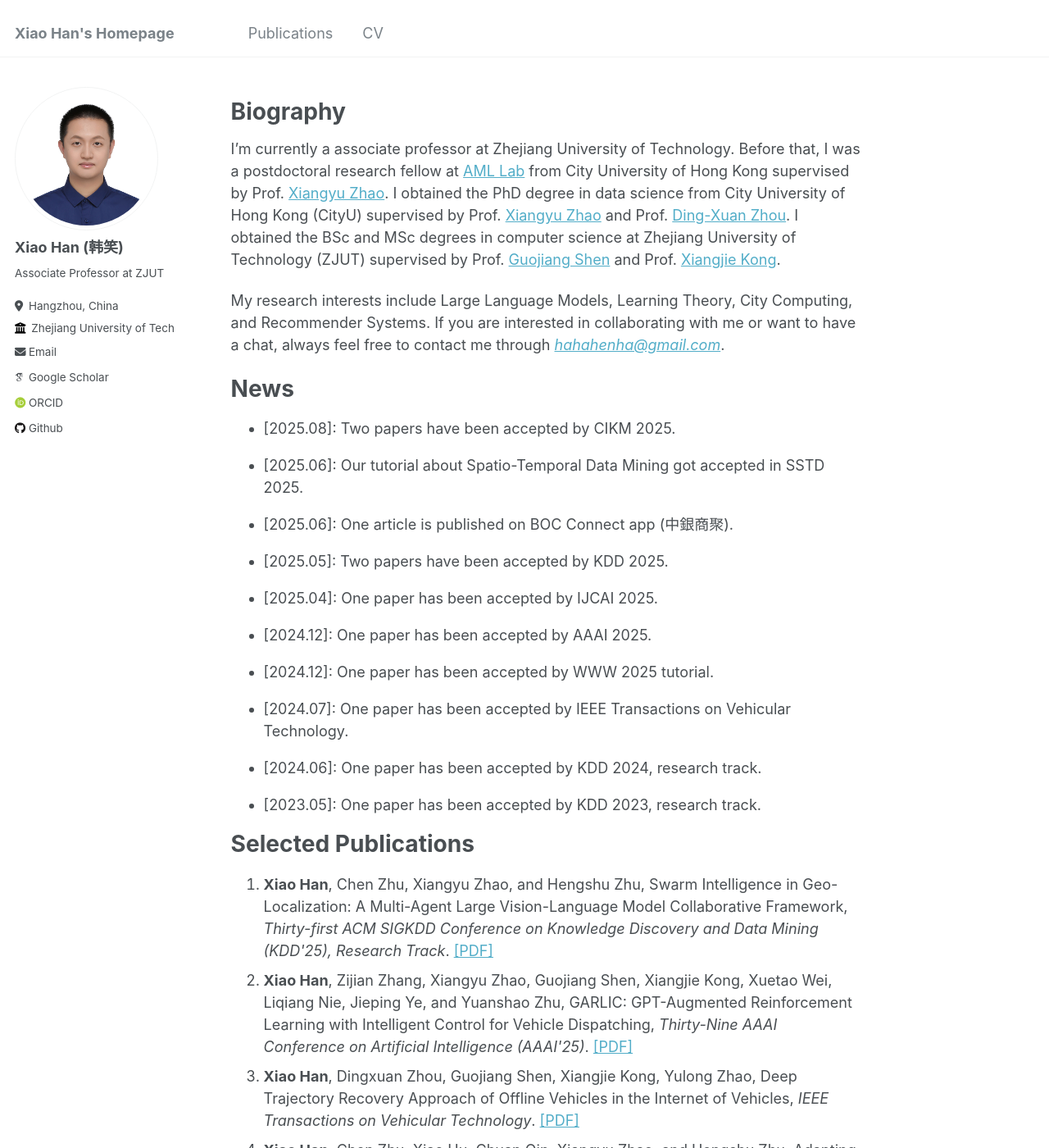
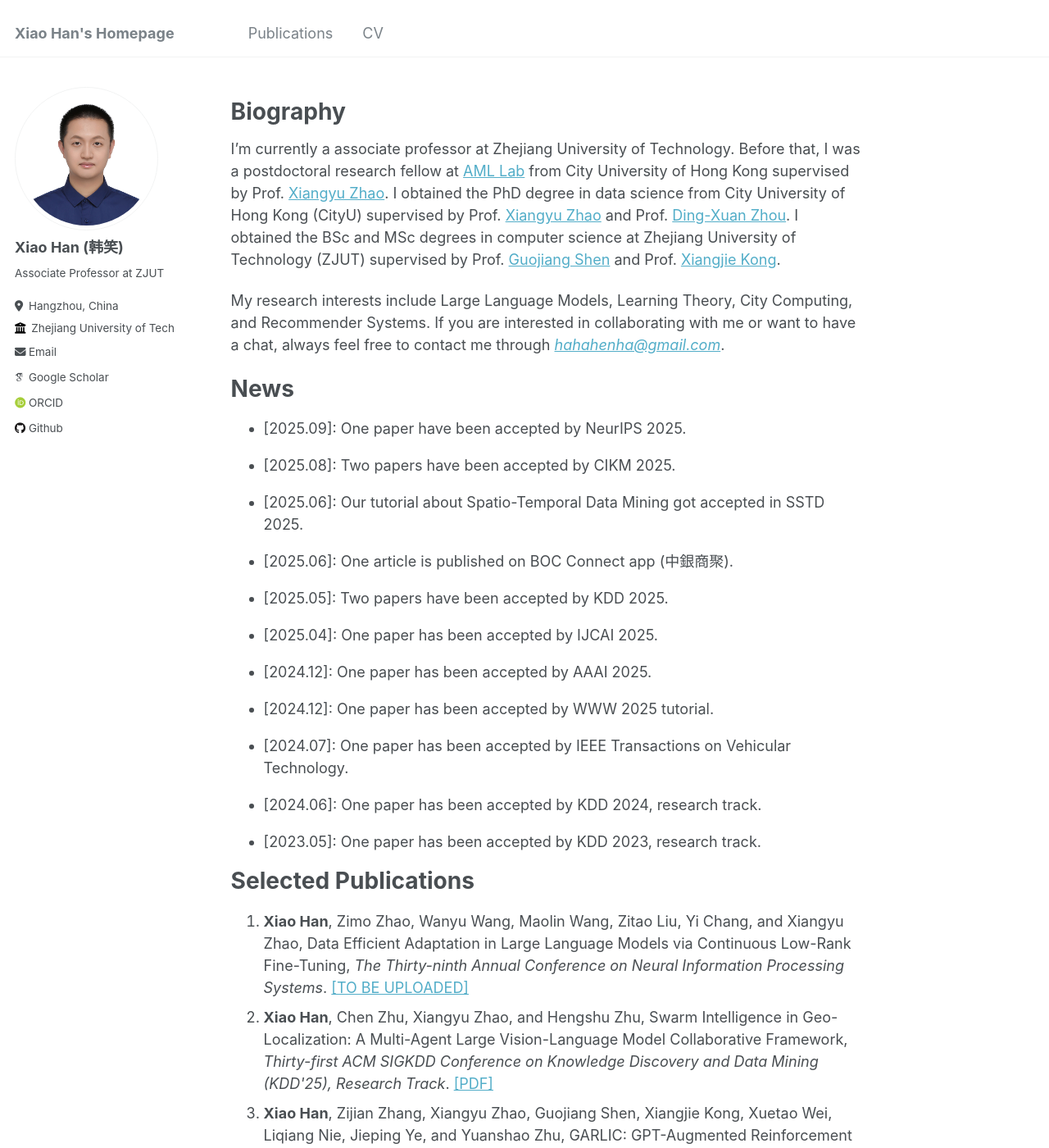
Before and after one commit to hahahenha/hahahenha.github.io, a Jekyll site: the page built from _pages/about.md, in a window 1280 px wide and 1400 px high. Shown: the whole window at 82% size. Built offline with Jekyll 4.4.1, drawn with Linux system fonts in a browser that asks for light colours; some web fonts are replaced.

Commit message:
Update about.md

```diff
--- a/_pages/about.md
+++ b/_pages/about.md
@@ -37,7 +37,9 @@ If you are interested in collaborating with me or want to have a chat, always fe
 
 <div class="scrollable">
 
-
+   <ul>
+    <li>[2025.09]: One paper have been accepted by NeurIPS 2025. </li>
+  </ul>
 
  <ul>
     <li>[2025.08]: Two papers have been accepted by CIKM 2025. </li>
@@ -85,6 +87,12 @@ If you are interested in collaborating with me or want to have a chat, always fe
 # Selected Publications
 
 <ol>
+  <li>
+  <Strong>Xiao Han</Strong>, Zimo Zhao, Wanyu Wang, Maolin Wang, Zitao Liu, Yi Chang, and Xiangyu Zhao,
+    Data Efficient Adaptation in Large Language Models via Continuous Low-Rank Fine-Tuning,
+    <em>The Thirty-ninth Annual Conference on Neural Information Processing Systems</em>.
+    <a target="_blank" rel="noopener" href="">[TO BE UPLOADED]</a>
+  </li>
   <li>
   <Strong>Xiao Han</Strong>, Chen Zhu, Xiangyu Zhao, and Hengshu Zhu,
     Swarm Intelligence in Geo-Localization: A Multi-Agent Large Vision-Language Model Collaborative Framework,
```
